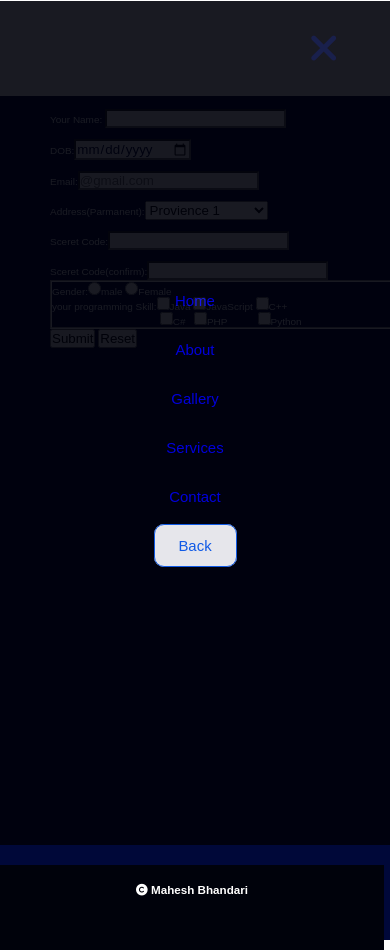
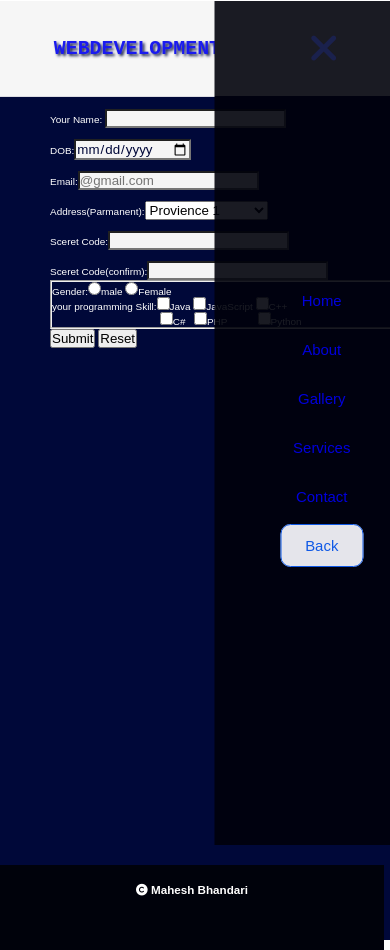
Before and after one commit to campusmahesh-31/login, a plain HTML site: page index.html in a window 390 px wide. Both pictures are taken after a click on the element 318 px from the left and 48 px from the top of the page. Shown: the top 950 px of the page. Drawn offline with Linux system fonts and the light colour scheme.

Commit message:
Update login.css

```diff
--- a/login.css
+++ b/login.css
@@ -135,7 +135,7 @@ footer{
         position: absolute;
         background-color: var(--primary-shades);
         height: 100vh;
-        width: 100%;
+        width: 55%;
         top: 0;
         left: 0;
         align-content: center;
@@ -167,7 +167,6 @@ footer{
 
    }
    .acts .navigation{
-    transform: translateX(0%);
     visibility: visible;
     opacity: 885;
     z-index: 99;
```
